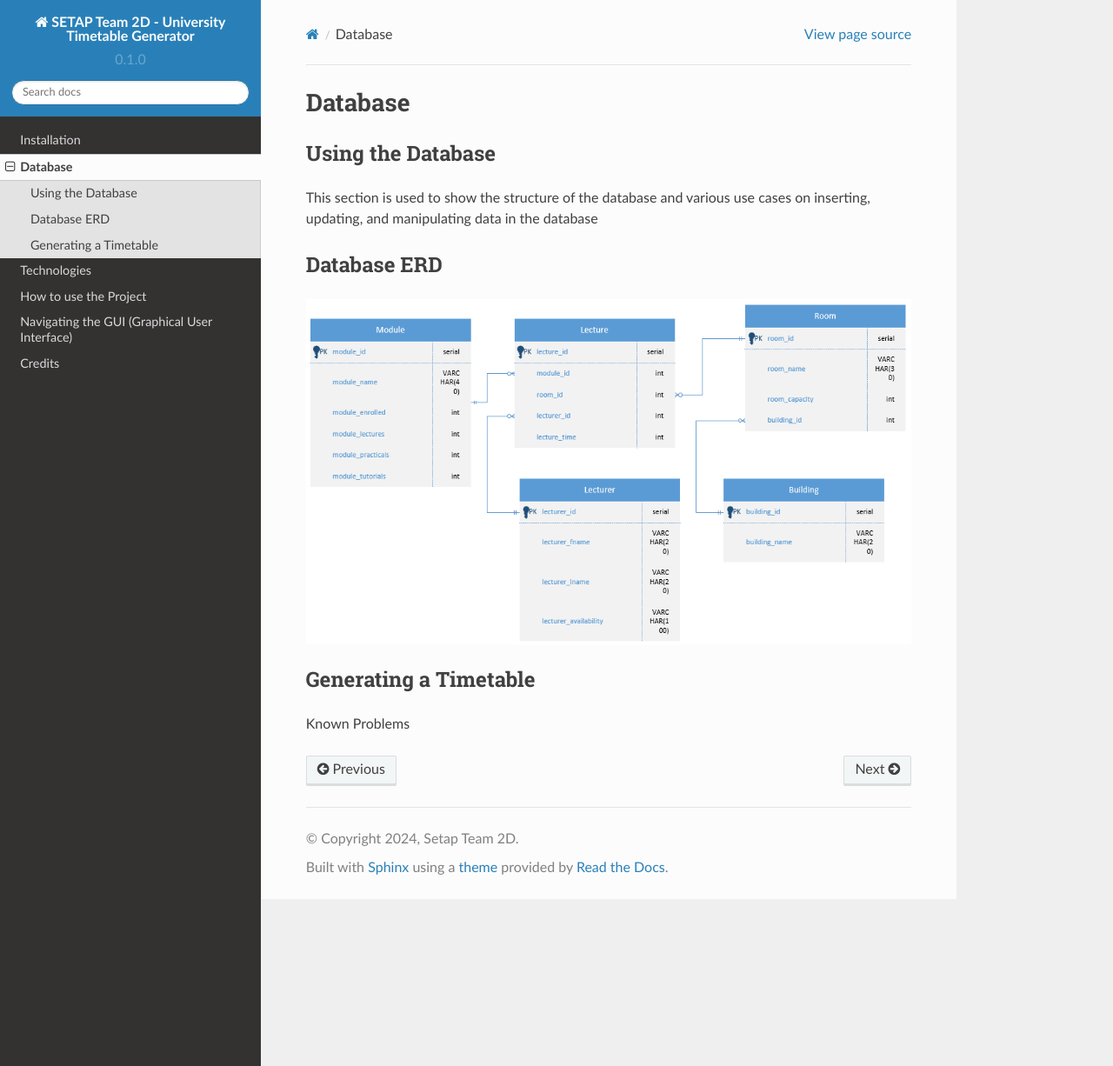
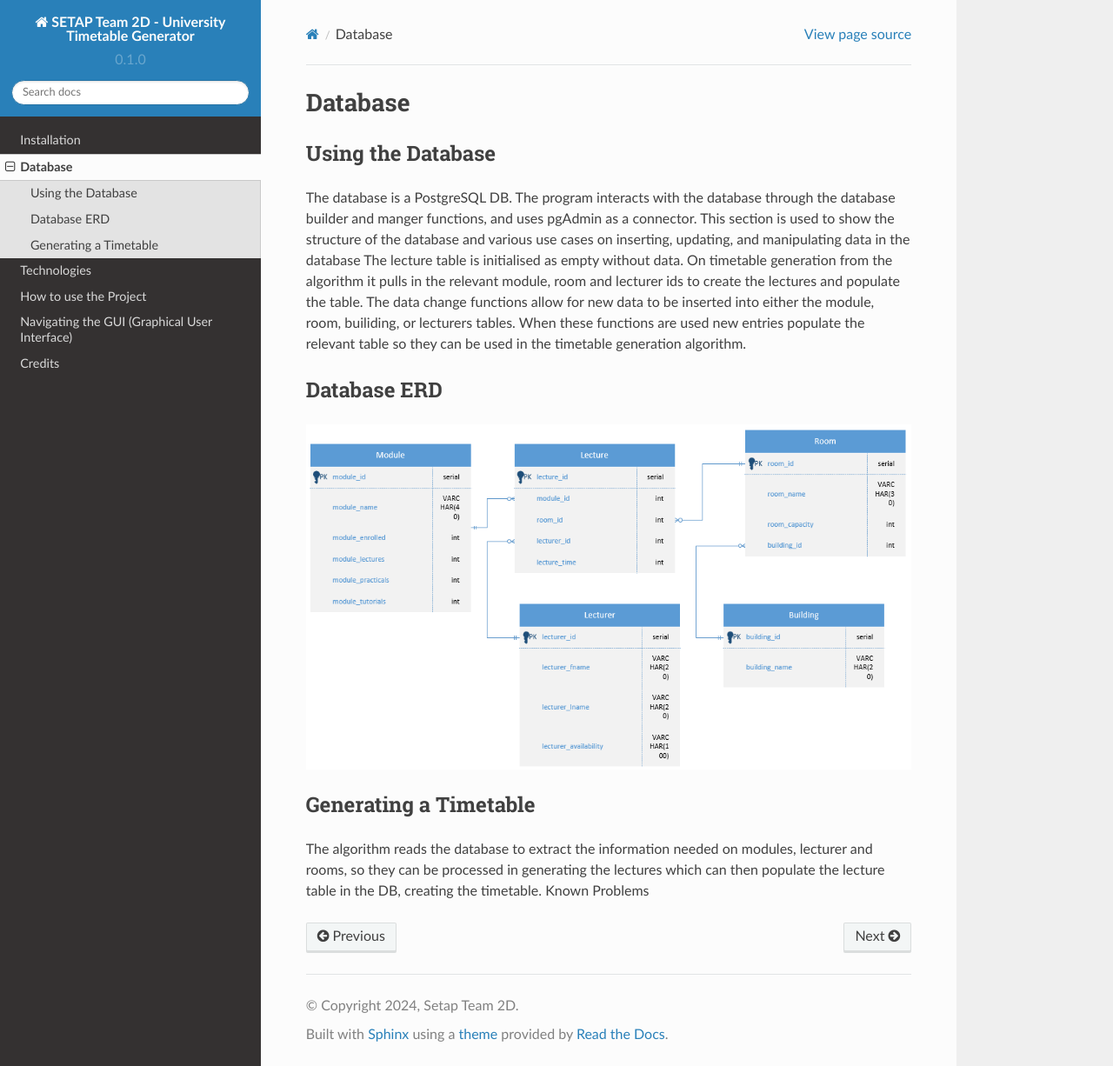
Before and after one commit to Group-2D/Demo-Project, a Sphinx documentation site: the page built from docs/source/database.rst, in a window 1280 px wide and 1226 px high. Shown: the whole window at 87% size. Built offline with Sphinx 7.4.7 and the Read the Docs theme 2.0.0, drawn with Linux system fonts in a browser that asks for light colours.

Commit message:
Update database.rst

```diff
--- a/docs/source/database.rst
+++ b/docs/source/database.rst
@@ -4,8 +4,11 @@ Database
 
 Using the Database
 ~~~~~~~~~~~~~~~~~~
+The database is a PostgreSQL DB. The program interacts with the database through the database builder and manger functions, and uses pgAdmin as a connector.
+This section is used to show the structure of the database and various use cases on inserting, updating, and manipulating data in the database
+The lecture table is initialised as empty without data. On timetable generation from the algorithm it pulls in the relevant module, room and lecturer ids to create the lectures and populate the table.
+The data change functions allow for new data to be inserted into either the module, room, builiding, or lecturers tables. When these functions are used new entries populate the relevant table so they can be used in the timetable generation algorithm.
 
-This section is used to show the structure of the database and various use cases on inserting, updating, and manipulating data in the database
 
 Database ERD
 ~~~~~~~~~~~~~
@@ -14,5 +17,5 @@ Database ERD
 
 Generating a Timetable
 ~~~~~~~~~~~~~~~~~~~~~~
-
+The algorithm reads the database to extract the information needed on modules, lecturer and rooms, so they can be processed in generating the lectures which can then populate the lecture table in the DB, creating the timetable.
 Known Problems
```
